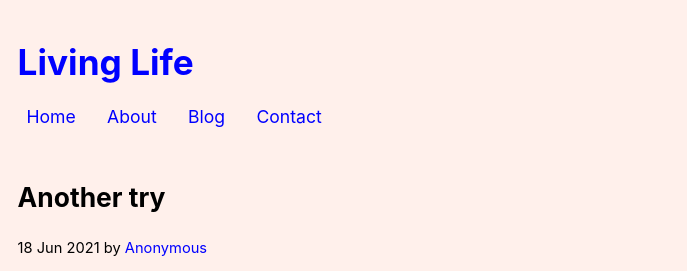
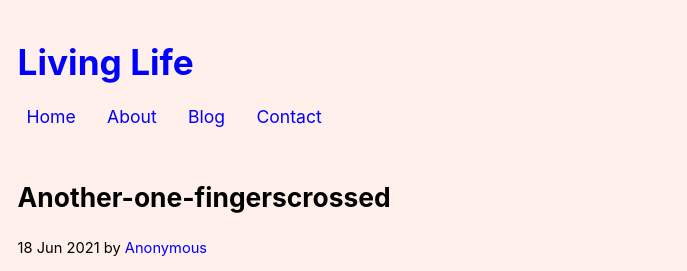
Before and after one commit to theapplegates/11ty-netlifyCMS-starter, an Eleventy site: page posts/another-try.md in a window 1280 px wide. Shown: the top 271 px of the page, without its empty margins (0-687 px from the left). Built offline with nearby package versions, Linux system fonts and the light colour scheme; Eleventy itself is replaced by a stand-in of ours; files that its build step writes are made by us from their sources.

Commit message:
Update Post “another-try”

```diff
--- a/posts/another-try.md
+++ b/posts/another-try.md
@@ -1,5 +1,5 @@
 ---
-title: Another try
+title: Another-one-fingerscrossed
 date: 2021-06-18T18:21:27.580Z
 author: Anonymous
 summary: Testing
```
